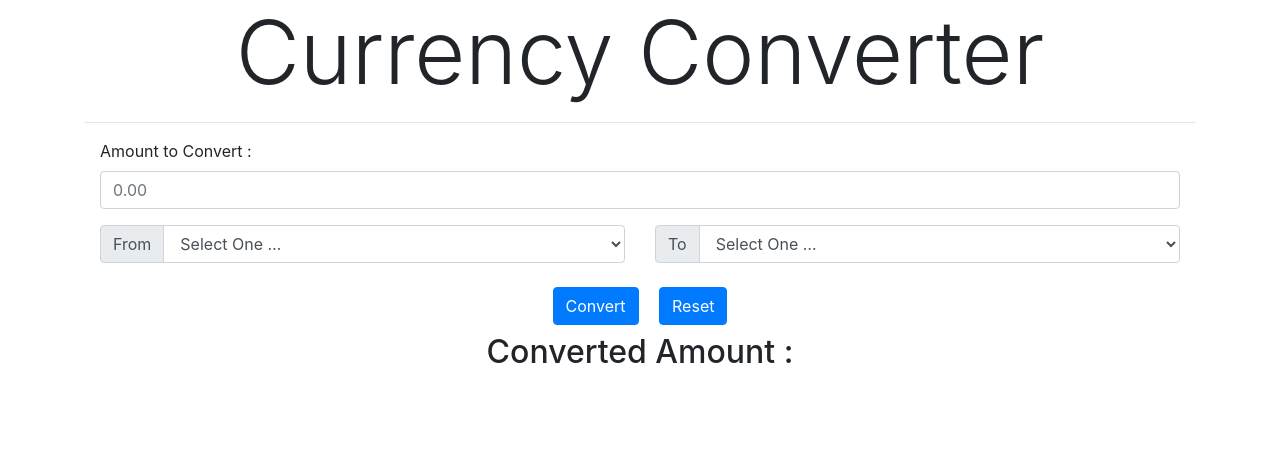
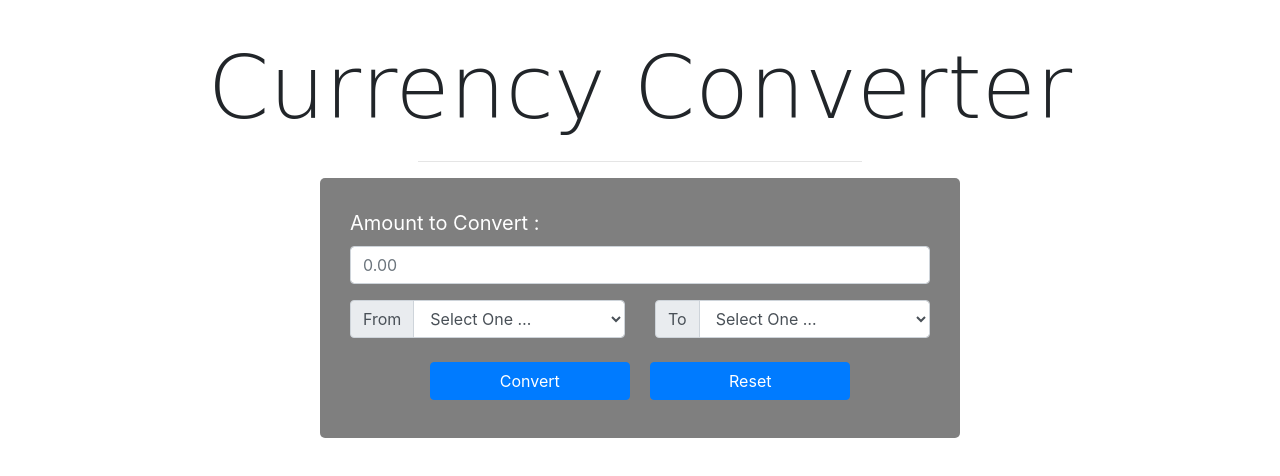
Before and after one commit to JohiChawala/C-urrency-Converter-intern-Task1, a plain HTML site: page index.html in a window 1280 px wide. Drawn offline with nearby package versions, Linux system fonts and the light colour scheme.

Commit message:
add css link into html file

```diff
--- a/index.html
+++ b/index.html
@@ -9,7 +9,7 @@
     <!-- Fonts -->
 
     <!-- Style.css link -->
-    <link rel="stylesheet" href="assests/css">
+    <link rel="stylesheet" href="assests/css/style.css">
     <!-- Bootstrap CSS -->
     <link rel="stylesheet" href="https://maxcdn.bootstrapcdn.com/bootstrap/4.5.2/css/bootstrap.min.css">
 
```
